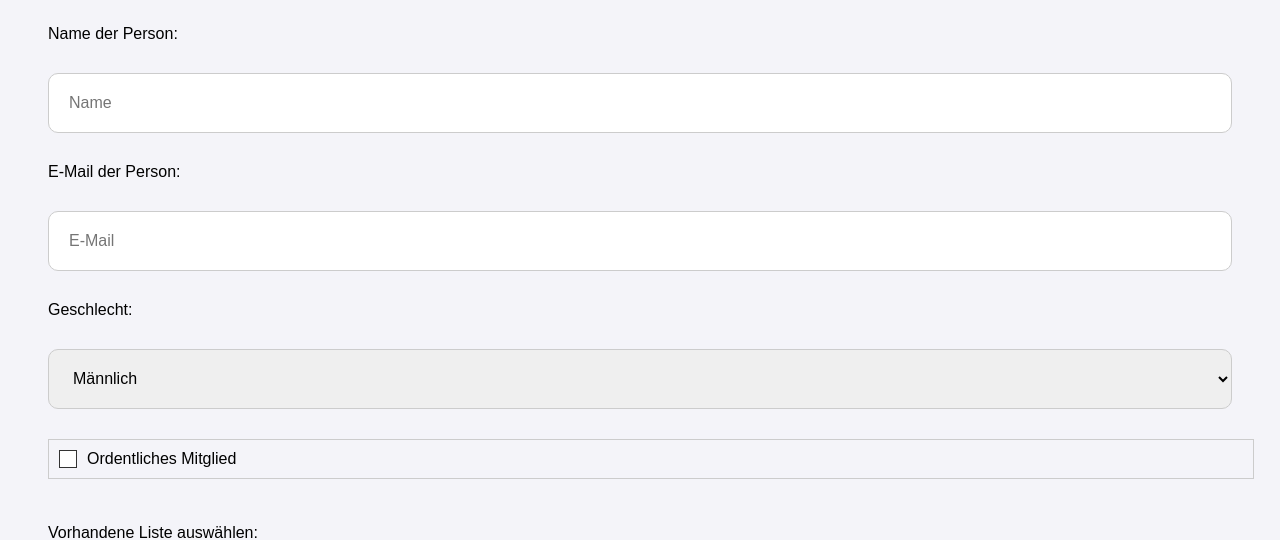
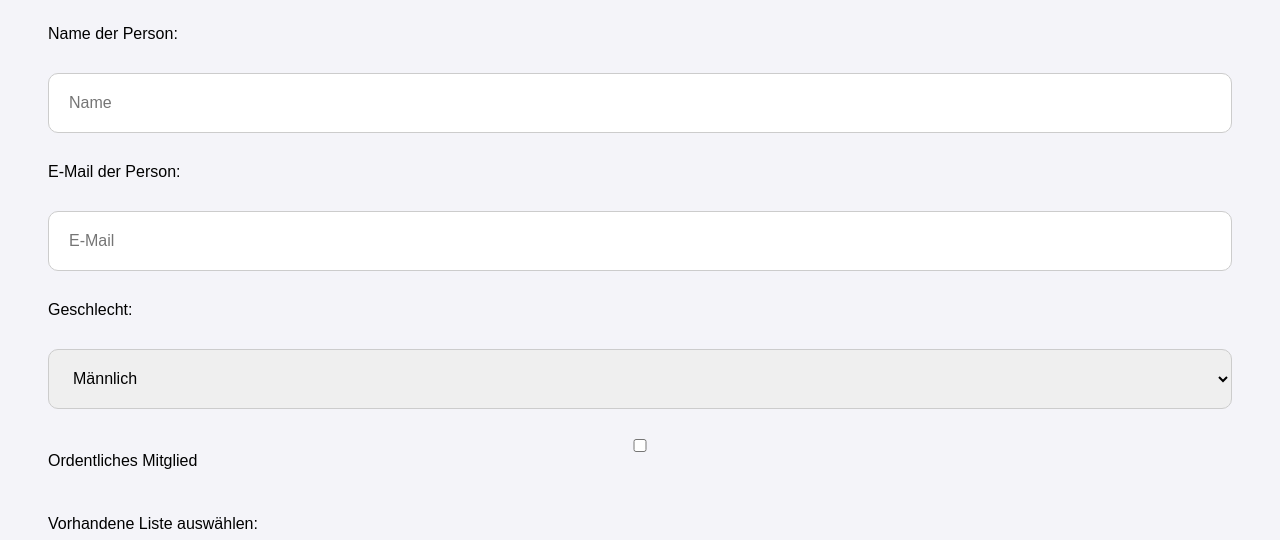
Before and after one commit to Anja394e/br-sitzung, a plain HTML site: page frontend/index.html in a window 1280 px wide. Shown: the part 423-963 px from the top of the page. Drawn offline with Linux system fonts and the light colour scheme.

Commit message:
Update styles.css

```diff
--- a/frontend/styles.css
+++ b/frontend/styles.css
@@ -188,53 +188,20 @@ input[type="text"]:hover, input[type="email"]:hover, input[type="number"]:hover,
 }
 
 /* Checkbox-Styling
-
-/* Stil für die gesamte Zelle, die die Checkbox enthält */
-.checkbox-label {
-    display: flex;
-    align-items: center;
-    justify-content: flex-start;
-    padding: 10px;
-    border: 1px solid #ccc; /* Optional: um die Zelle visuell abzugrenzen */
-    width: 100%;
-    cursor: pointer; /* Zeigt an, dass der gesamte Bereich klickbar ist */
+/* Die Tabellenzelle so formatieren, dass die Checkbox die gesamte Zelle einnimmt */
+td {
+    padding: 0; /* Entfernt den Abstand in der Zelle */
+    text-align: center; /* Zentriert die Checkbox horizontal */
 }
 
-/* Versteckt die Standard-Checkbox, um sie durch eine angepasste zu ersetzen */
 .full-width-checkbox {
-    display: none;
+    width: 100%;
+    height: 100%;
+    margin: 0; /* Entfernt den Standardabstand um die Checkbox */
+    cursor: pointer; /* Zeigt an, dass die ganze Checkbox klickbar ist */
+    display: block; /* Sorgt dafür, dass die Checkbox blockweise angezeigt wird und die Zelle ausfüllt */
 }
 
-/* Stil für das Label, das als klickbarer Bereich für die versteckte Checkbox dient */
-.checkbox-label::before {
-    content: '';
-    display: inline-block;
-    width: 16px;
-    height: 16px;
-    margin-right: 10px;
-    border: 1px solid #333;
-    background-color: #fff;
-    vertical-align: middle;
-}
-
-/* Wenn die Checkbox aktiviert ist, zeigt das Label einen gefüllten Stil */
-.full-width-checkbox:checked + .checkbox-label::before {
-    background-color: #4caf50; /* Grüne Farbe für aktivierte Checkbox */
-    border-color: #4caf50;
-}
-
-/* Sicherstellen, dass auch der Text neben der Checkbox gut aussieht */
-.checkbox-label span {
-    vertical-align: middle;
-}
-
-/* Für eine reibungslose Erfahrung auf kleineren Bildschirmen */
-@media (max-width: 600px) {
-    .checkbox-label {
-        padding: 5px;
-        font-size: 14px;
-    }
-}
 
 
 
```
